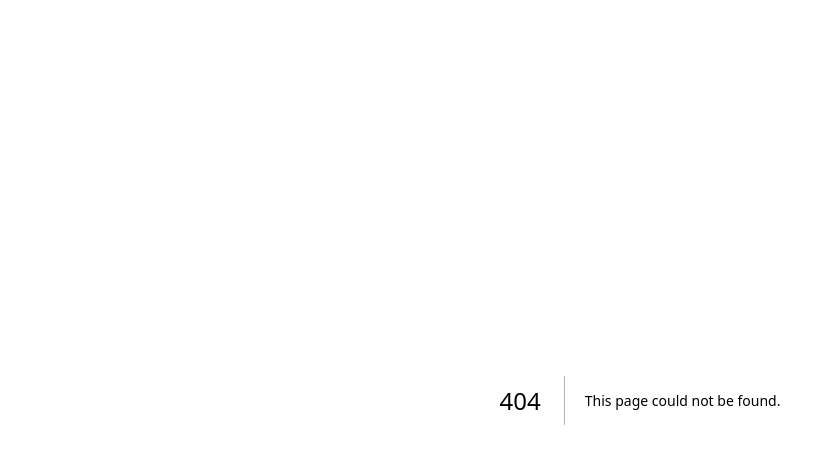
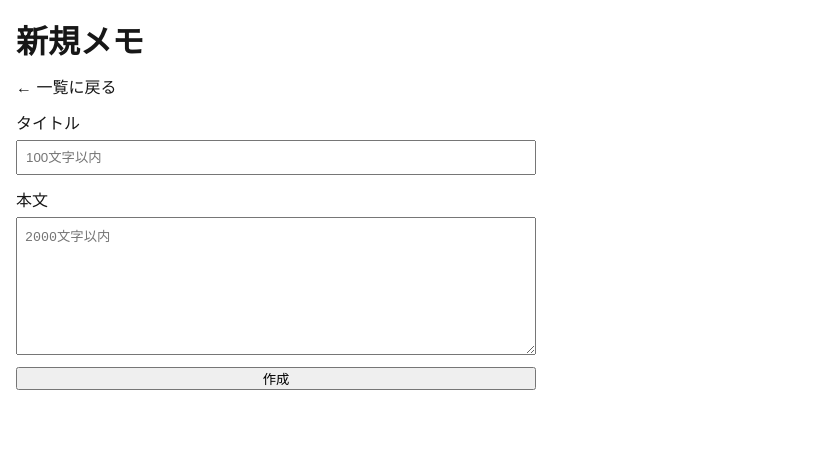
Before and after one commit to ueni-tech/knowledge-note-app, a Next.js app: page /new in a window 1280 px wide. Before the commit this address had no page. Shown: the top 464 px of the page, without its empty margins (0-827 px from the left). Built offline with nearby package versions, Linux system fonts and the light colour scheme.

Commit message:
# app/new （メモの新規作成画面）を作成

```diff
--- /dev/null
+++ b/app/new/page.tsx
@@ -0,0 +1,79 @@
+"use client";
+
+import Link from "next/link";
+import { useRouter } from "next/navigation";
+import React, { useState } from "react";
+
+async function createNote(title: string, body: string): Promise<void> {
+  const res = await fetch("/api/notes", {
+    method: "POST",
+    headers: { "Content-Type": "application/json" },
+    body: JSON.stringify({ title, body }),
+  });
+
+  if (!res.ok) {
+    const data = (await res.json().catch(() => null)) as { error?: string } | null;
+    throw new Error(data?.error ?? "作成に失敗しました");
+  }
+}
+
+export default function Page() {
+  const router = useRouter();
+  const [title, setTitle] = useState("");
+  const [body, setBody] = useState("");
+  const [error, setError] = useState<string | null>(null);
+  const [loading, setLoading] = useState(false);
+
+  async function onSubmit(e: React.FormEvent) {
+    e.preventDefault();
+    setLoading(true);
+    setError(null);
+    try {
+      await createNote(title, body);
+      router.push("/");
+      router.refresh();
+    } catch (e) {
+      setError(e instanceof Error ? e.message : "不明なエラー");
+    } finally {
+      setLoading(false);
+    }
+  }
+
+  return (
+    <main style={{ padding: 16 }}>
+      <h1>新規メモ</h1>
+      <div style={{ margin: "12px 0" }}>
+        <Link href="/">← 一覧に戻る</Link>
+      </div>
+
+      <form onSubmit={onSubmit} style={{ display: "grid", gap: 12, maxWidth: 520 }}>
+        <label>
+          タイトル
+          <input
+            type="text"
+            value={title}
+            onChange={(e) => setTitle(e.target.value)}
+            placeholder="100文字以内"
+            style={{ display: "block", width: "100%", padding: 8, marginTop: 6 }} />
+        </label>
+
+        <label>
+          本文
+          <textarea
+            value={body}
+            onChange={(e) => setBody(e.target.value)}
+            placeholder="2000文字以内"
+            rows={8}
+            style={{ display: "block", width: "100%", padding: 8, marginTop: 6 }}
+          />
+        </label>
+
+        {error ? <p style={{color: "crimson"}}>{error}</p> : null}
+
+        <button type="submit" disabled={loading}>
+          {loading ? "作成中..." : "作成"}
+        </button>
+      </form>
+    </main>
+  )
+}
```
